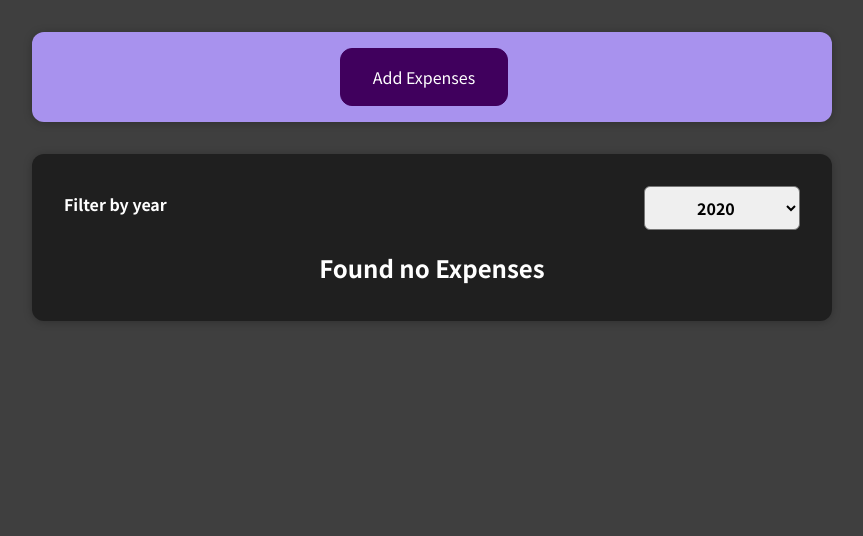
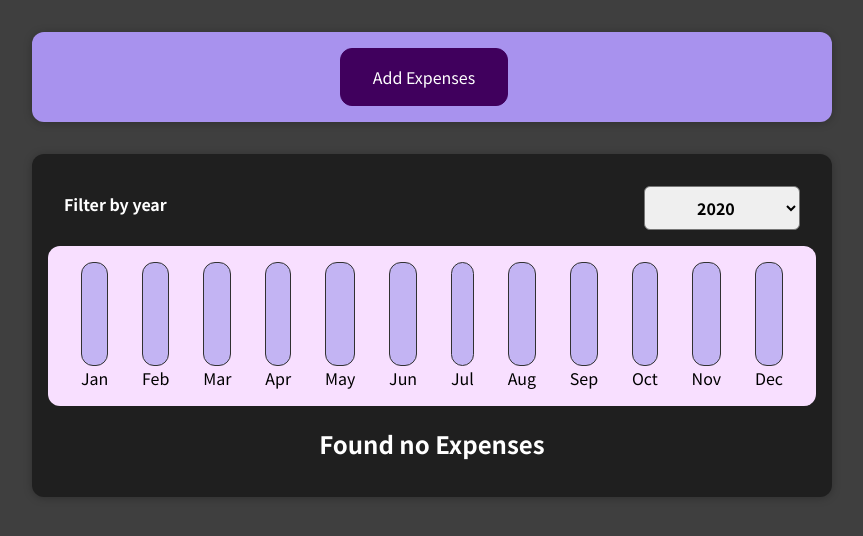
Before and after one commit to aakash-dhamaniya/react-advance, a React (Create React App) app in the folder expenses/: page / in a window 1280 px wide. Shown: the top 536 px of the page, without its empty margins (208-1071 px from the left). Built offline with nearby package versions, Linux system fonts and the light colour scheme.

Commit message:
added chart bars

```diff
--- /dev/null
+++ b/expenses/src/components/Chart/Chart.css
@@ -0,0 +1,9 @@
+.chart {
+  padding: 1rem;
+  border-radius: 12px;
+  background-color: #f8dfff;
+  text-align: center;
+  display: flex;
+  justify-content: space-around;
+  height: 10rem;
+}
--- /dev/null
+++ b/expenses/src/components/Chart/Chart.jsx
@@ -0,0 +1,24 @@
+import React from "react";
+import ChartBar from "./ChartBar";
+import "./Chart.css";
+
+const Chart = (props) => {
+  const dataPointValues = props.dataPoints.map((dataPoint) => {
+    return dataPoint.value;
+  });
+  const totalMax = Math.max(...dataPointValues);
+  return (
+    <div className="chart">
+      {props.dataPoints.map((dataPoint) => (
+        <ChartBar
+          key={dataPoint.lable}
+          value={dataPoint.value}
+          maxValue={totalMax}
+          lable={dataPoint.lable}
+        ></ChartBar>
+      ))}
+    </div>
+  );
+};
+
+export default Chart;
--- /dev/null
+++ b/expenses/src/components/Chart/ChartBar.css
@@ -0,0 +1,30 @@
+.chart-bar {
+  height: 100%;
+  display: flex;
+  flex-direction: column;
+  align-items: center;
+}
+
+.chart-bar__inner {
+  height: 100%;
+  width: 100%;
+  border: 1px solid #313131;
+  border-radius: 12px;
+  background-color: #c3b4f3;
+  overflow: hidden;
+  display: flex;
+  flex-direction: column;
+  justify-content: flex-end;
+}
+
+.chart-bar__fill {
+  background-color: #4826b9;
+  width: 100%;
+  transition: all 0.3s ease-out;
+}
+
+.chart-bar__label {
+  font-weight: bold;
+  font-size: 0.5rem;
+  text-align: center;
+}
--- /dev/null
+++ b/expenses/src/components/Chart/ChartBar.jsx
@@ -0,0 +1,22 @@
+import React from "react";
+import "./ChartBar.css";
+
+function ChartBar(props) {
+  let barFillHeight = "0%";
+  if (props.maxValue > 0) {
+    barFillHeight = Math.round((props.value / props.maxValue) * 100) + "%";
+  }
+  return (
+    <div className="chart-bar">
+      <div className="chart-bar__inner">
+        <div
+          className="chart-bar__fill"
+          style={{ height: barFillHeight }}
+        ></div>
+      </div>
+      <div className="chart-bar__lable">{props.lable}</div>
+    </div>
+  );
+}
+
+export default ChartBar;
--- /dev/null
+++ b/expenses/src/components/Expenses/ExpenseChart.jsx
@@ -0,0 +1,26 @@
+import React from "react";
+import Chart from "../Chart/Chart";
+
+function ExpenseChart(props) {
+  const chartdataPoint = [
+    { lable: "Jan", value: 0 },
+    { lable: "Feb", value: 0 },
+    { lable: "Mar", value: 0 },
+    { lable: "Apr", value: 0 },
+    { lable: "May", value: 0 },
+    { lable: "Jun", value: 0 },
+    { lable: "Jul", value: 0 },
+    { lable: "Aug", value: 0 },
+    { lable: "Sep", value: 0 },
+    { lable: "Oct", value: 0 },
+    { lable: "Nov", value: 0 },
+    { lable: "Dec", value: 0 },
+  ];
+  for (const expense of props.expenses) {
+    const getMonth = expense.date.getMonth();
+    chartdataPoint[getMonth].value += expense.amount;
+  }
+  return <Chart dataPoints={chartdataPoint}> </Chart>;
+}
+
+export default ExpenseChart;
--- a/expenses/src/components/Expenses/Expenses.js
+++ b/expenses/src/components/Expenses/Expenses.js
@@ -3,11 +3,11 @@ import React, { useState } from "react";
 import ExpensesFilter from "./ExpensesFilter";
 import "./Expenses.css";
 import ExpensesList from "./ExpensesList";
+import ExpenseChart from "./ExpenseChart";
 const Expenses = (props) => {
   const [filterYear, setFilterYear] = useState("2020");
   const filterChangeHandle = (selectedYear) => {
     setFilterYear(selectedYear);
-    console.log(selectedYear);
   };
   const filteredExpenses = props.items.filter((expense) => {
     return expense.date.getFullYear().toString() === filterYear;
@@ -19,6 +19,7 @@ const Expenses = (props) => {
         selected={filterYear}
         onChangeHandler={filterChangeHandle}
       />
+      <ExpenseChart expenses={filteredExpenses}></ExpenseChart>
       <ExpensesList items={filteredExpenses} />
     </Card>
   );
```
